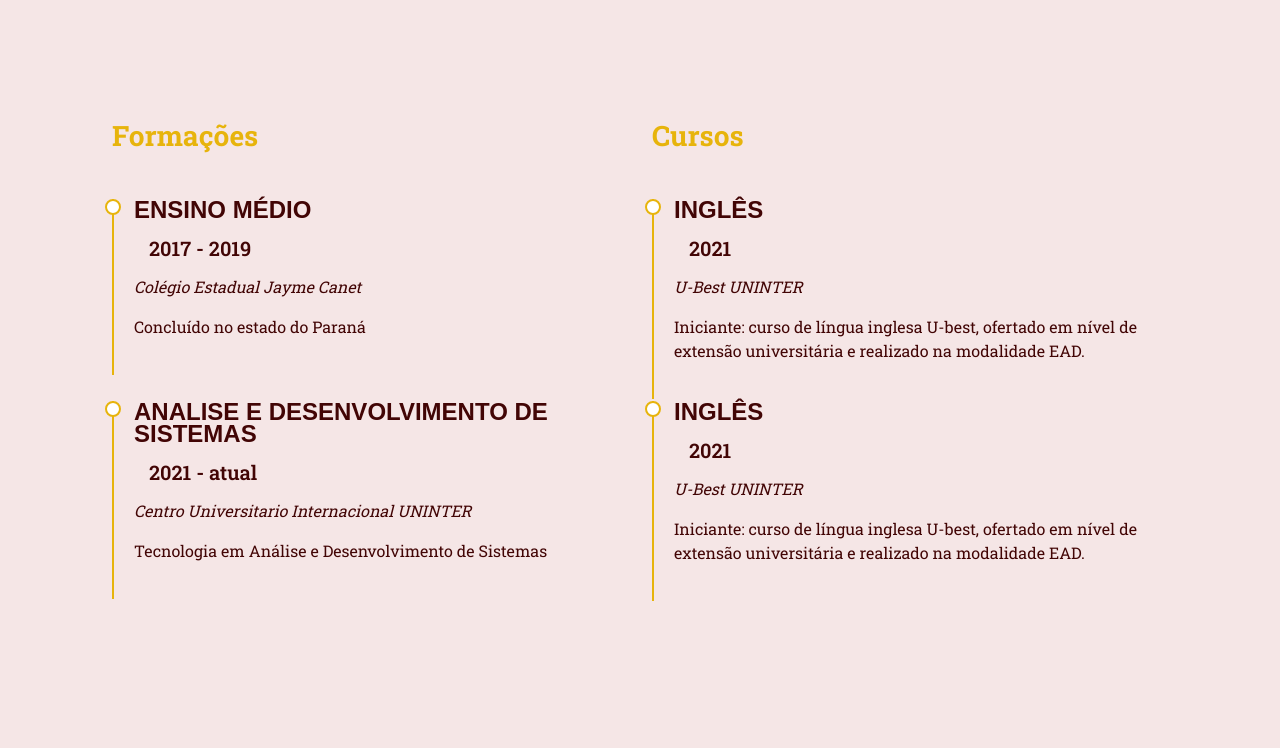
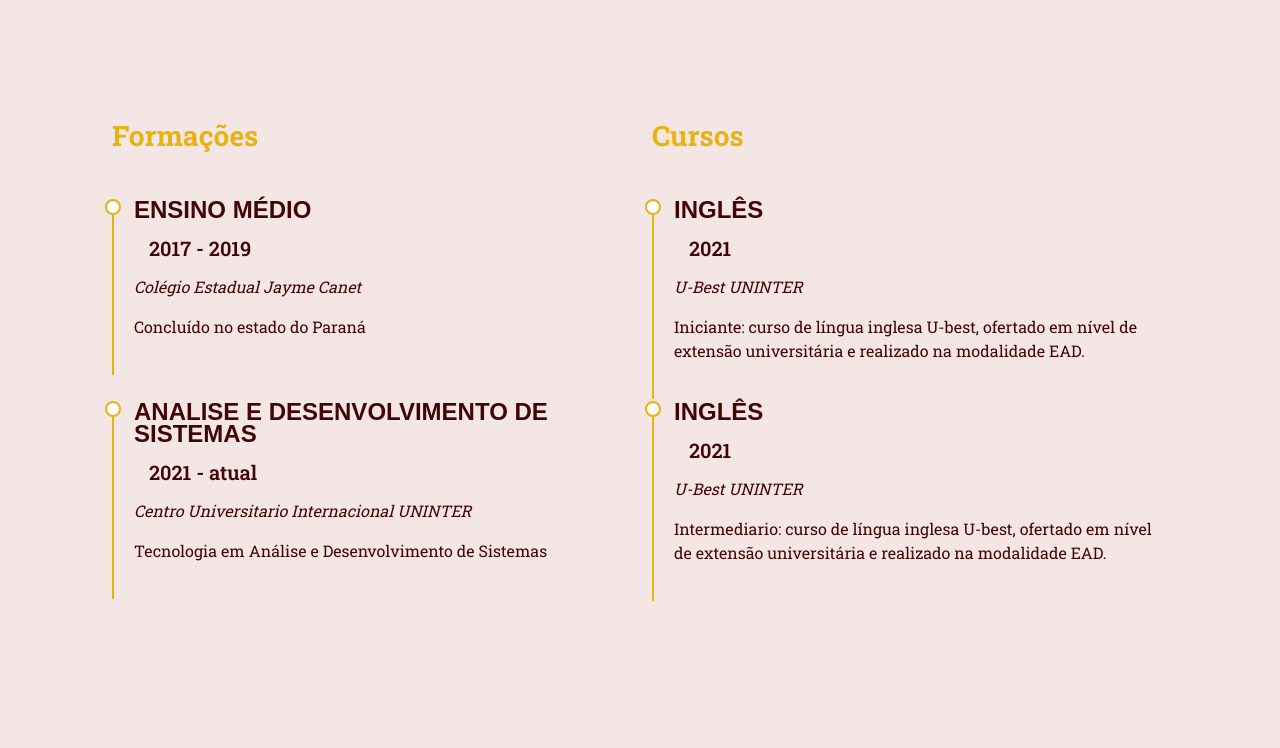
Before and after one commit to gabimcode/FerramentasDevWeb, a Flask app: page / in a window 1280 px wide. Shown: the part 1285-2033 px from the top of the page. Run offline with Flask 2, Linux system fonts and the light colour scheme; some libraries are stand-ins or nearby versions.

Commit message:
correçao

```diff
--- a/templates/index.html
+++ b/templates/index.html
@@ -153,7 +153,7 @@
               <h4>Inglês</h4>
               <h5>2021</h5>
               <p><em>U-Best UNINTER</em></p>
-              <p>Iniciante: curso de língua inglesa U-best, ofertado em nível de extensão universitária e realizado na
+              <p>Intermediario: curso de língua inglesa U-best, ofertado em nível de extensão universitária e realizado na
                 modalidade EAD.</p>
             </div>
           </div>
```
